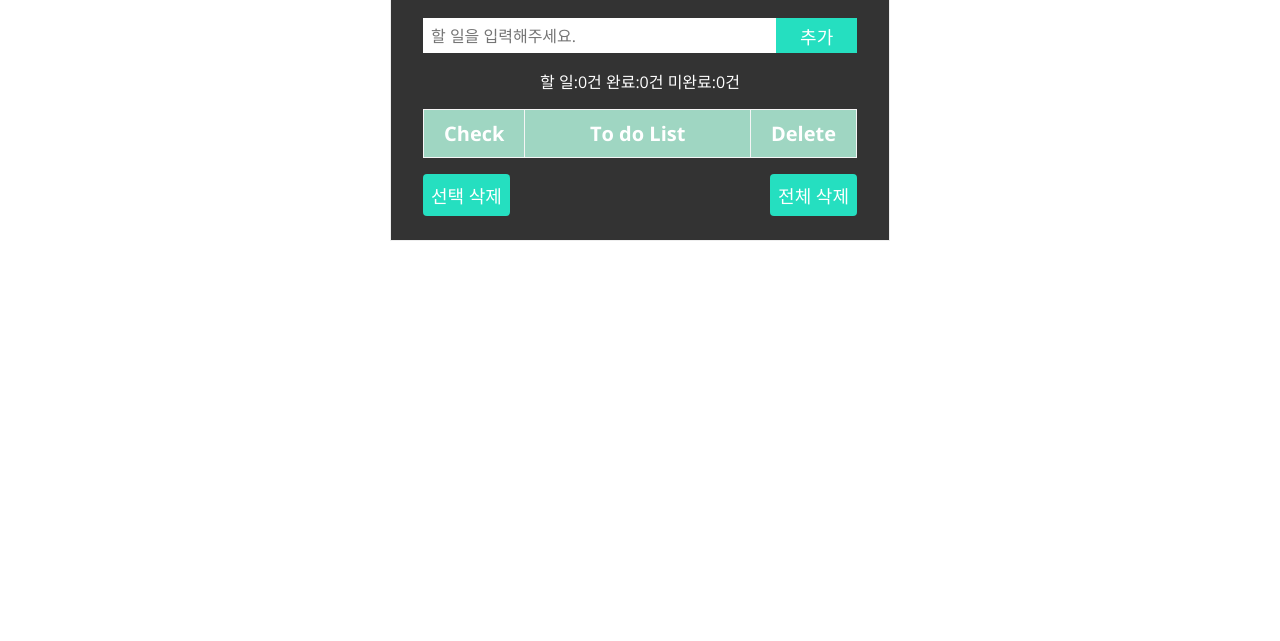
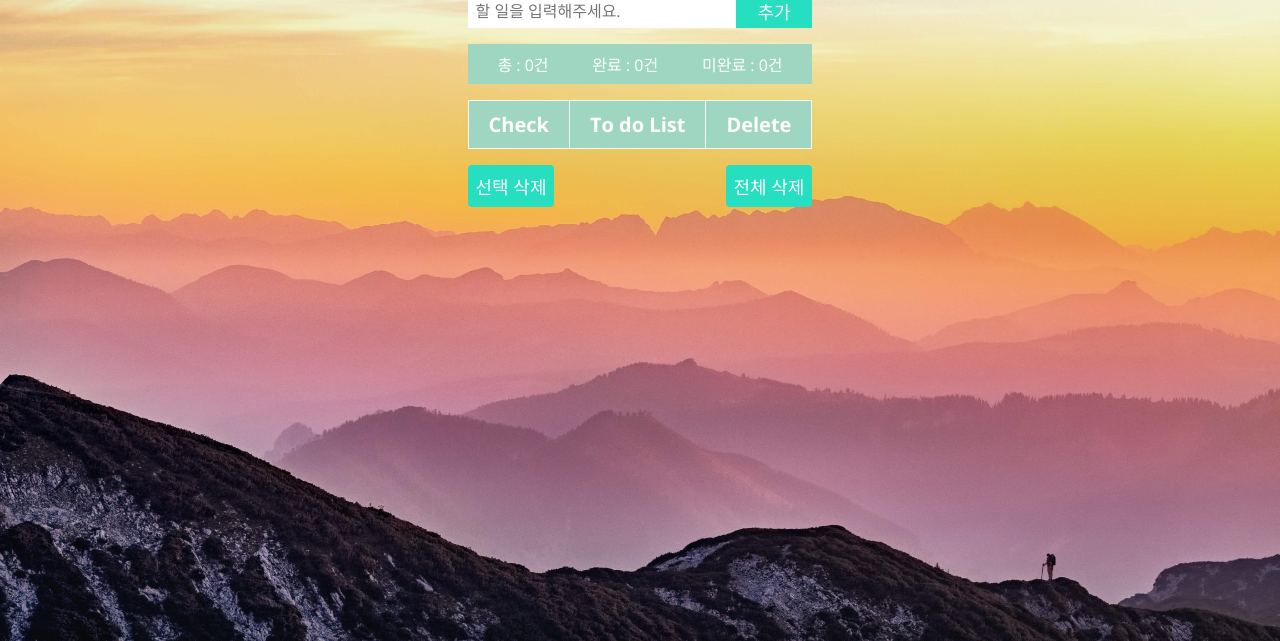
Before and after one commit to jangkyungdo/ToDoList, a plain HTML site: page todo.html in a window 1280 px wide. Shown: the part 159-800 px from the top of the page. Drawn offline with nearby package versions, Linux system fonts and the light colour scheme.

Commit message:
todolist background update

```diff
--- /dev/null
+++ b/background.js
@@ -0,0 +1,34 @@
+// const body = document.querySelector("body");
+// const imgNumber = 5;
+
+// function paintImage(randomNumber) {
+//   const image = new Image();
+//   image.src = `/img/img${randomNumber + 1}.jpg`;
+//   image.classList.add("bgImage");
+//   body.appendChild(image);
+// }
+
+// function getRandom() {
+//   const random = Math.floor(Math.random() * imgNumber);
+
+//   return random;
+// }
+
+// function init() {
+//   const randomNumber = getRandom();
+//   paintImage(randomNumber);
+// }
+
+// document.addEventListener("DOMContentLoaded", init);
+
+function randomBg() {
+  const body = document.querySelector("body");
+  const imgNumber = 5;
+
+  const randomNumber = Math.floor(Math.random() * imgNumber);
+  const image = new Image();
+  image.src = `/img/img${randomNumber + 1}.jpg`;
+  image.classList.add("bgImage");
+  body.appendChild(image);
+}
+document.addEventListener("DOMContentLoaded", randomBg);
--- a/todo.css
+++ b/todo.css
@@ -1,6 +1,7 @@
 :root {
   /* color */
-  --color-main: rgb(37, 223, 192);
+  --color-light-green: rgb(37, 223, 192);
+  --color-dark-green: #9fd6c2;
   --color-white: #ffffff;
   --color-light-white: #eeeeee;
   --color-dark-white: #bdbdbd;
@@ -14,12 +15,10 @@
   padding: 0;
   box-sizing: border-box;
   font-family: "Open Sans", sans-serif;
-
   /* font-family: "Gamja Flower", cursive; */
 }
 button {
-  /* background: #cef2e0; */
-  background: var(--color-main);
+  background: var(--color-light-green);
   color: var(--color-white);
   font-size: 18px;
   cursor: pointer;
@@ -36,26 +35,27 @@ button {
 
 .date {
   margin: 16px 0;
+  color: var(--color-dark-grey);
 }
 
 .list-box {
   display: flex;
   flex-direction: column;
-  width: 500px;
-  border: 1px solid #eee;
-  padding: 24px 32px;
-  background: #333;
+  min-width: 300px;
+  max-width: 100%;
+  padding: 0 10px;
 }
+
 .list-box h1 {
   text-align: center;
-  color: white;
+  color: var(--color-dark-grey);
   margin-bottom: 32px;
 }
 
 .list-box h1::after {
   content: "";
   display: block;
-  background-color: white;
+  background-color: var(--color-dark-grey);
   width: 50%;
   height: 2px;
   transform: translateX(50%);
@@ -77,7 +77,7 @@ button {
 }
 
 .write-box input:focus {
-  border: 1px solid var(--color-main);
+  border: 1px solid var(--color-light-green);
 }
 
 #add-btn {
@@ -86,9 +86,13 @@ button {
 }
 
 .status {
-  text-align: center;
-  margin-bottom: 16px;
+  display: flex;
+  justify-content: space-around;
   color: var(--color-white);
+  background: #9fd6c2;
+  width: 100%;
+  margin: 0 auto 16px;
+  padding: 8px;
 }
 
 .list-table {
@@ -116,6 +120,8 @@ tbody td {
 
 button.delete {
   color: red;
+  display: block;
+  width: 100%;
   background: none;
 }
 
@@ -128,3 +134,25 @@ button.delete {
   padding: 8px;
   border-radius: 4px;
 }
+
+.bgImage {
+  position: absolute;
+  top: 0;
+  left: 0;
+  width: 100%;
+  height: 100vh;
+  z-index: -1;
+  animation-name: fade;
+  animation-duration: 1s;
+  animation-timing-function: linear;
+}
+
+@keyframes fade {
+  from {
+    opacity: 0;
+  }
+
+  to {
+    opacity: 1;
+  }
+}
--- a/todo.html
+++ b/todo.html
@@ -4,6 +4,7 @@
     <meta charset="UTF-8" />
     <meta name="viewport" content="width=device-width, initial-scale=1.0" />
     <script src="todo.js" defer></script>
+    <script src="background.js" defer></script>
     <link rel="stylesheet" href="todo.css" />
     <link rel="icon" type="image/png" href="img/favicon.png" />
     <link
@@ -26,10 +27,12 @@
           <button id="add-btn">추가</button>
         </div>
         <div class="status">
-          할 일:<span id="all-todo-count">0</span>건 완료:<span
-            id="complete-todo-count"
-            >0</span
-          >건 미완료:<span id="incomplete-todo-count">0</span>건
+          <div>총 : <span id="all-todo-count">0</span>건</div>
+          <div>
+            완료 :
+            <span id="complete-todo-count">0</span>건
+          </div>
+          <div>미완료 : <span id="incomplete-todo-count">0</span>건</div>
         </div>
         <table class="list-table">
           <colgroup>
```
Also changed, not shown: img/img2.jpg (added), img/img3.jpg (added), img/img4.jpg (added), img/img5.jpg (added), 1 other file.
